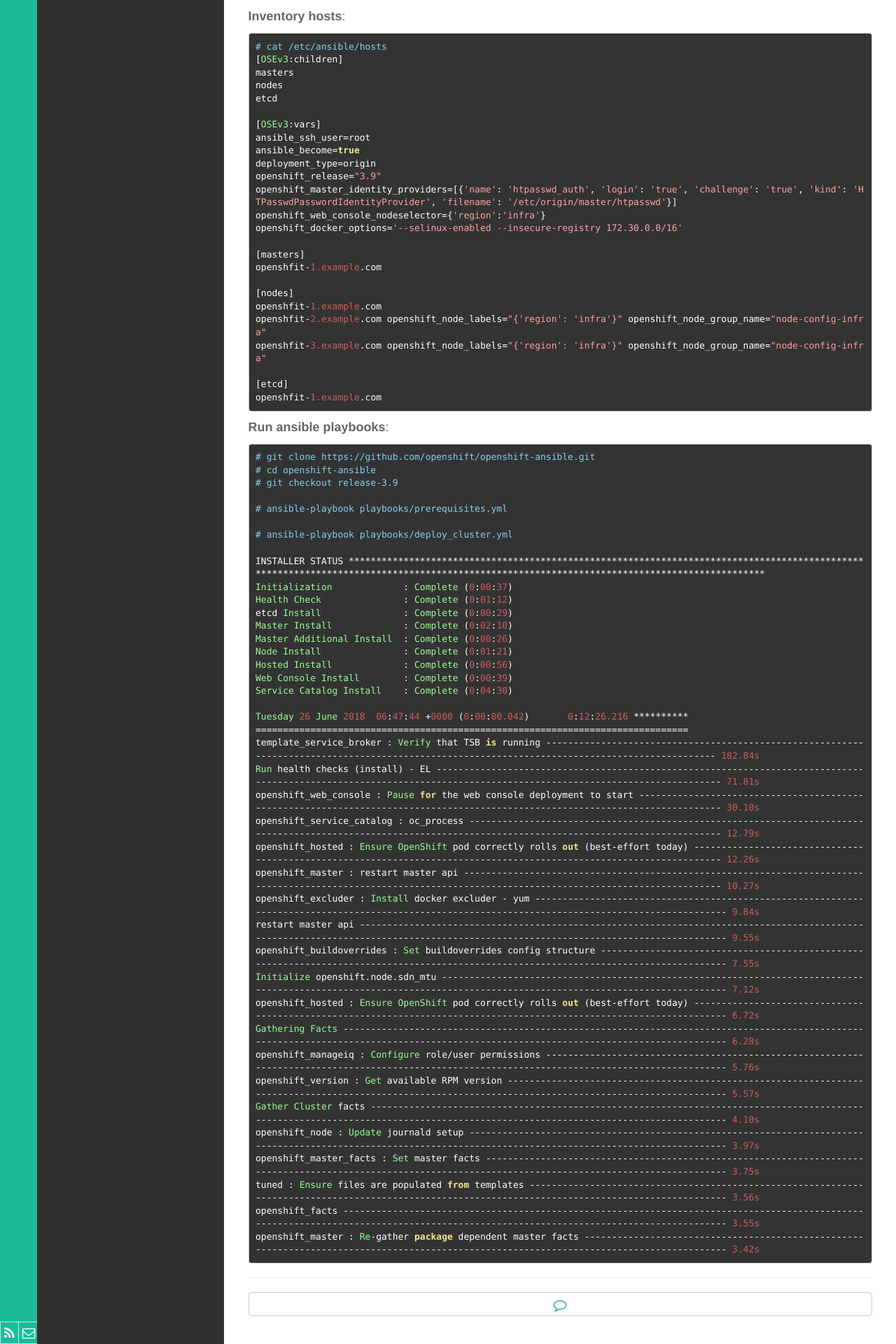
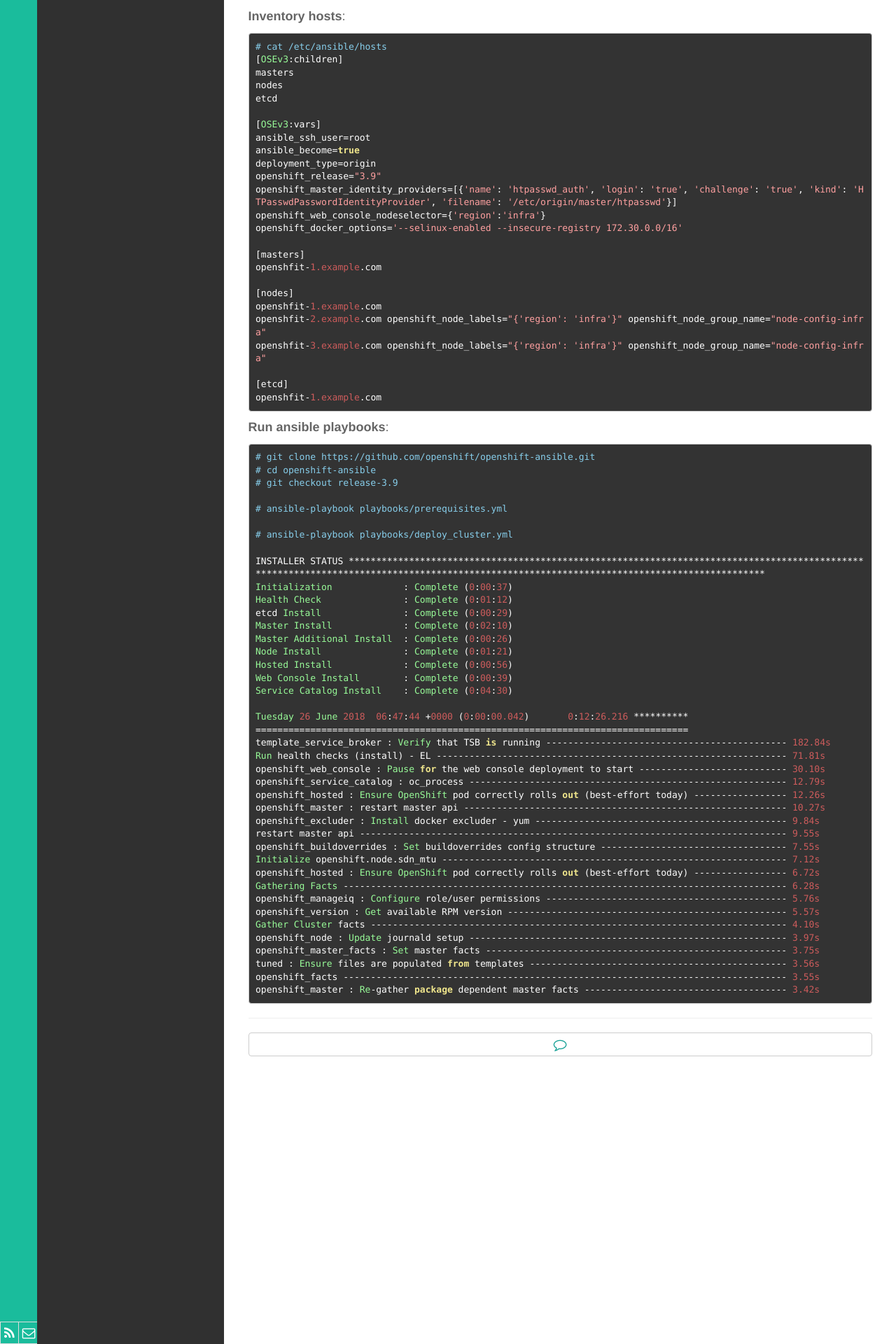
Before and after one commit to wenchma/wenchma.github.io, a Jekyll site: the page built from _posts/2018-06-26-openshift-installation-memorandum.md, in a window 1280 px wide. Shown: the part 1221-3141 px from the top of the page at 70% size. Built offline with Jekyll 4.4.1, drawn with Linux system fonts in a browser that asks for light colours.

````diff
--- a/_posts/2018-06-26-openshift-installation-memorandum.md
+++ b/_posts/2018-06-26-openshift-installation-memorandum.md
@@ -75,24 +75,24 @@ Service Catalog Install    : Complete (0:04:30)
 
 Tuesday 26 June 2018  06:47:44 +0000 (0:00:00.042)       0:12:26.216 **********
 ===============================================================================
-template_service_broker : Verify that TSB is running ---------------------------------------------------------------------------------------------------------------------------------------------- 182.84s
-Run health checks (install) - EL ------------------------------------------------------------------------------------------------------------------------------------------------------------------- 71.81s
-openshift_web_console : Pause for the web console deployment to start ------------------------------------------------------------------------------------------------------------------------------ 30.10s
-openshift_service_catalog : oc_process ------------------------------------------------------------------------------------------------------------------------------------------------------------- 12.79s
-openshift_hosted : Ensure OpenShift pod correctly rolls out (best-effort today) -------------------------------------------------------------------------------------------------------------------- 12.26s
-openshift_master : restart master api -------------------------------------------------------------------------------------------------------------------------------------------------------------- 10.27s
-openshift_excluder : Install docker excluder - yum -------------------------------------------------------------------------------------------------------------------------------------------------- 9.84s
-restart master api ---------------------------------------------------------------------------------------------------------------------------------------------------------------------------------- 9.55s
-openshift_buildoverrides : Set buildoverrides config structure -------------------------------------------------------------------------------------------------------------------------------------- 7.55s
-Initialize openshift.node.sdn_mtu ------------------------------------------------------------------------------------------------------------------------------------------------------------------- 7.12s
-openshift_hosted : Ensure OpenShift pod correctly rolls out (best-effort today) --------------------------------------------------------------------------------------------------------------------- 6.72s
-Gathering Facts ------------------------------------------------------------------------------------------------------------------------------------------------------------------------------------- 6.28s
-openshift_manageiq : Configure role/user permissions ------------------------------------------------------------------------------------------------------------------------------------------------ 5.76s
-openshift_version : Get available RPM version ------------------------------------------------------------------------------------------------------------------------------------------------------- 5.57s
-Gather Cluster facts -------------------------------------------------------------------------------------------------------------------------------------------------------------------------------- 4.10s
-openshift_node : Update journald setup -------------------------------------------------------------------------------------------------------------------------------------------------------------- 3.97s
-openshift_master_facts : Set master facts ----------------------------------------------------------------------------------------------------------------------------------------------------------- 3.75s
-tuned : Ensure files are populated from templates --------------------------------------------------------------------------------------------------------------------------------------------------- 3.56s
-openshift_facts ------------------------------------------------------------------------------------------------------------------------------------------------------------------------------------- 3.55s
-openshift_master : Re-gather package dependent master facts ----------------------------------------------------------------------------------------------------------------------------------------- 3.42s
+template_service_broker : Verify that TSB is running -------------------------------------------- 182.84s
+Run health checks (install) - EL ---------------------------------------------------------------- 71.81s
+openshift_web_console : Pause for the web console deployment to start --------------------------- 30.10s
+openshift_service_catalog : oc_process ---------------------------------------------------------- 12.79s
+openshift_hosted : Ensure OpenShift pod correctly rolls out (best-effort today) ----------------- 12.26s
+openshift_master : restart master api ----------------------------------------------------------- 10.27s
+openshift_excluder : Install docker excluder - yum ---------------------------------------------- 9.84s
+restart master api ------------------------------------------------------------------------------ 9.55s
+openshift_buildoverrides : Set buildoverrides config structure ---------------------------------- 7.55s
+Initialize openshift.node.sdn_mtu --------------------------------------------------------------- 7.12s
+openshift_hosted : Ensure OpenShift pod correctly rolls out (best-effort today) ----------------- 6.72s
+Gathering Facts --------------------------------------------------------------------------------- 6.28s
+openshift_manageiq : Configure role/user permissions -------------------------------------------- 5.76s
+openshift_version : Get available RPM version --------------------------------------------------- 5.57s
+Gather Cluster facts ---------------------------------------------------------------------------- 4.10s
+openshift_node : Update journald setup ---------------------------------------------------------- 3.97s
+openshift_master_facts : Set master facts ------------------------------------------------------- 3.75s
+tuned : Ensure files are populated from templates ----------------------------------------------- 3.56s
+openshift_facts --------------------------------------------------------------------------------- 3.55s
+openshift_master : Re-gather package dependent master facts ------------------------------------- 3.42s
 ```
````
